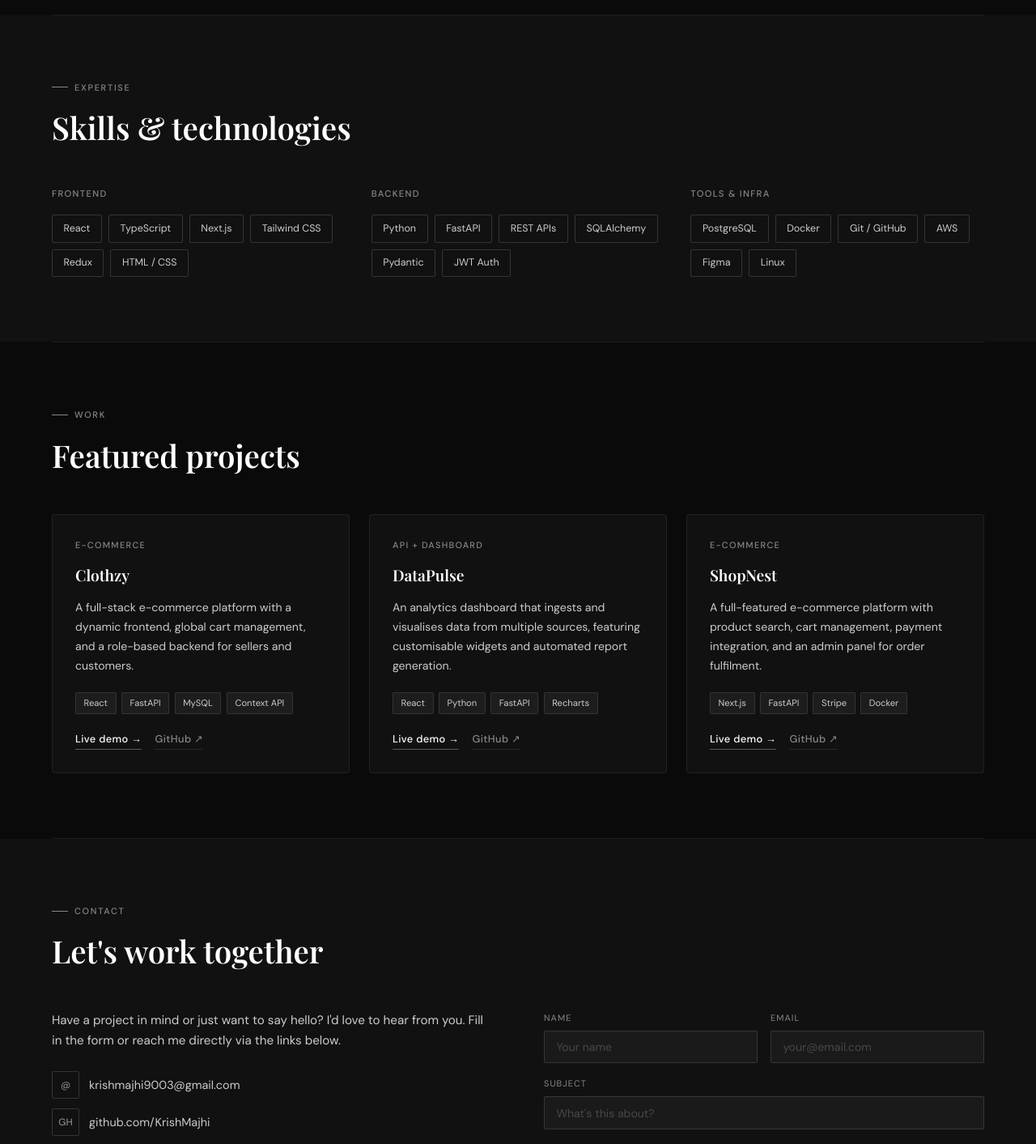
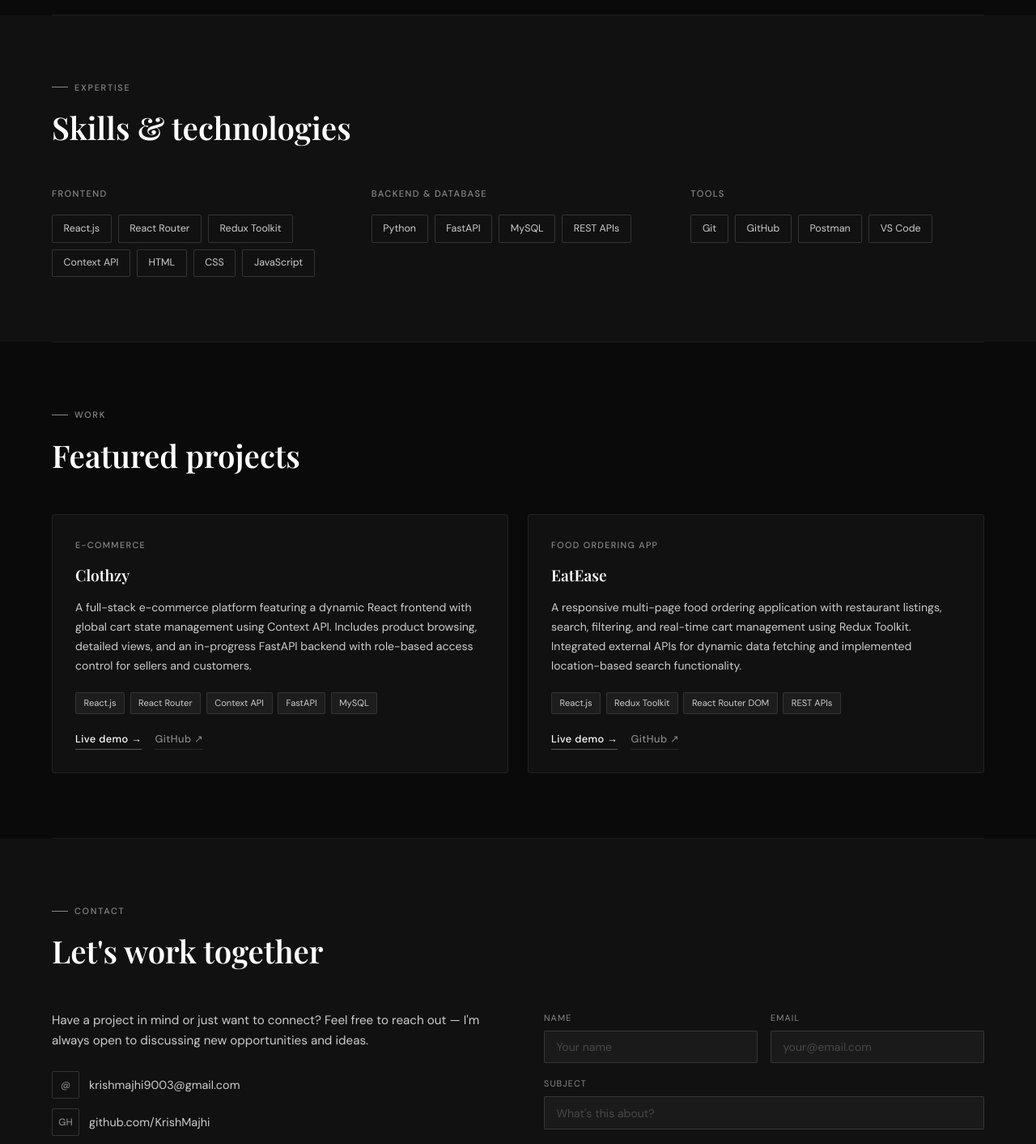
Before and after one commit to KrishMajhi/Portfolio, a React (Vite) app: page / in a window 1280 px wide. Shown: the part 1330-2743 px from the top of the page at 81% size. Built offline with nearby package versions, Linux system fonts and the light colour scheme.

Commit message:
changees in data file,changed in projects and skills section

```diff
--- a/src/data.js
+++ b/src/data.js
@@ -6,6 +6,7 @@
 
 // import myPhoto from './assets/code_cat.png'
 import myPhoto from "./assets/pfp2.png";
+
 // ─── PERSONAL INFO ──────────────────────────────────────────
 export const PERSON = {
   // Your full name (used in Navbar logo, Hero, Footer)
@@ -15,22 +16,16 @@ export const PERSON = {
   role: "Full Stack Developer",
 
   // One-line italic tagline below your name
-  tagline: "Crafting seamless experiences, from pixel to API.",
+  tagline: "Building scalable web apps with clean architecture and real-world impact.",
 
   // 2–3 sentence bio shown in the hero section
   heroBio:
-    "I build elegant, high-performance web applications using React on the frontend and FastAPI on the backend — with a focus on clean architecture and delightful user experiences.",
+    "I build modern, high-performance web applications using React on the frontend and FastAPI on the backend. I focus on writing clean, maintainable code and creating seamless user experiences. Passionate about solving real-world problems through scalable and efficient solutions.",
 
   // Status badge shown on the avatar card (set to null to hide)
   availabilityBadge: "Open to opportunities",
 
   // ── PROFILE PICTURE ──────────────────────────────────────
-  // Option A – use a URL:
-  //   avatarUrl: 'https://your-image-hosting.com/photo.jpg',
-  // Option B – put your image in /src/assets/ and import it:
-  //   import myPhoto from './assets/photo.jpg'   ← top of this file
-  //   avatarUrl: myPhoto,
-  // Option C – leave null to show initials instead
   avatarUrl: myPhoto,
 
   // Initials shown when avatarUrl is null
@@ -38,7 +33,6 @@ export const PERSON = {
 };
 
 // ─── NAVIGATION LINKS ───────────────────────────────────────
-// Add / remove / reorder nav items here
 export const NAV_LINKS = [
   { label: "About", href: "#about" },
   { label: "Skills", href: "#skills" },
@@ -48,118 +42,101 @@ export const NAV_LINKS = [
 
 // ─── ABOUT SECTION ──────────────────────────────────────────
 export const ABOUT = {
-  // Array of paragraphs — add or remove as needed
   paragraphs: [
-    "Hi, I'm Krish — a passionate full-stack developer with a love for building products that solve real problems. I specialise in creating responsive, accessible frontends with React and robust, scalable backends with Python and FastAPI.",
-    "When I'm not coding, you'll find me exploring new frameworks, contributing to open source, or sketching out ideas for side projects. I believe that great software is both technically sound and a joy to use.",
-    "Currently available for freelance work and full-time opportunities.",
+    "Hi, I'm Krish — a passionate full-stack developer focused on building scalable and user-friendly applications. I specialise in creating responsive frontends with React and developing efficient backend systems using FastAPI.",
+
+    "I enjoy working on real-world projects that challenge my problem-solving skills and help me grow as a developer. My approach combines clean architecture, performance optimisation, and intuitive design.",
+
+    "Currently, I’m actively looking for freelance and full-time opportunities where I can contribute, learn, and build impactful products.",
   ],
 
-  // Stats shown to the right of the bio
   stats: [
-    { number: "15+", label: "Projects completed" },
-    { number: "3+", label: "Years experience" },
-    { number: "8+", label: "Happy clients" },
+    { number: "2+", label: "Major projects" },
+    { number: "3+", label: "Years learning & building" },
+    { number: "100%", label: "Focus on growth" },
   ],
 };
 
 // ─── SKILLS SECTION ─────────────────────────────────────────
-// Add groups or individual pills freely
 export const SKILL_GROUPS = [
   {
     heading: "Frontend",
     pills: [
-      "React",
-      "TypeScript",
-      "Next.js",
-      "Tailwind CSS",
-      "Redux",
-      "HTML / CSS",
+      "React.js",
+      "React Router",
+      "Redux Toolkit",
+      "Context API",
+      "HTML",
+      "CSS",
+      "JavaScript",
     ],
   },
   {
-    heading: "Backend",
+    heading: "Backend & Database",
     pills: [
       "Python",
       "FastAPI",
+      "MySQL",
       "REST APIs",
-      "SQLAlchemy",
-      "Pydantic",
-      "JWT Auth",
     ],
   },
   {
-    heading: "Tools & infra",
-    pills: ["PostgreSQL", "Docker", "Git / GitHub", "AWS", "Figma", "Linux"],
+    heading: "Tools",
+    pills: [
+      "Git",
+      "GitHub",
+      "Postman",
+      "VS Code",
+    ],
   },
 ];
 
 // ─── PROJECTS SECTION ───────────────────────────────────────
-// Each project: tag, name, description, tech stack, links
 export const PROJECTS = [
   {
     tag: "E-COMMERCE",
     name: "Clothzy",
     description:
-      "A full-stack e-commerce platform with a dynamic frontend, global cart management, and a role-based backend for sellers and customers.",
-    stack: ["React", "FastAPI", "MySQL", "Context API"],
-    // ── SET YOUR LINKS HERE ──────────────────────────────────
-    liveUrl: "https://clothzy-one.vercel.app/", // Replace '#' with your live demo URL
-    githubUrl: "https://github.com/KrishMajhi/Clothzy-E-commerce-Platform-.git", // Replace '#' with your GitHub repo URL
-    // Set either to null to hide that link
-    // liveUrl: null,
-    // githubUrl: null,
+      "A full-stack e-commerce platform featuring a dynamic React frontend with global cart state management using Context API. Includes product browsing, detailed views, and an in-progress FastAPI backend with role-based access control for sellers and customers.",
+
+    stack: ["React.js", "React Router", "Context API", "FastAPI", "MySQL"],
+
+    liveUrl: "https://clothzy-one.vercel.app/",
+    githubUrl:
+      "https://github.com/KrishMajhi/Clothzy-E-commerce-Platform-.git",
   },
   {
-    tag: "API + Dashboard",
-    name: "DataPulse",
+    tag: "FOOD ORDERING APP",
+    name: "EatEase",
     description:
-      "An analytics dashboard that ingests and visualises data from multiple sources, featuring customisable widgets and automated report generation.",
-    stack: ["React", "Python", "FastAPI", "Recharts"],
+      "A responsive multi-page food ordering application with restaurant listings, search, filtering, and real-time cart management using Redux Toolkit. Integrated external APIs for dynamic data fetching and implemented location-based search functionality.",
+
+    stack: ["React.js", "Redux Toolkit", "React Router DOM", "REST APIs"],
+
     liveUrl: "#",
     githubUrl: "#",
   },
-  {
-    tag: "E-Commerce",
-    name: "ShopNest",
-    description:
-      "A full-featured e-commerce platform with product search, cart management, payment integration, and an admin panel for order fulfilment.",
-    stack: ["Next.js", "FastAPI", "Stripe", "Docker"],
-    liveUrl: "#",
-    githubUrl: "#",
-  },
-  // ── ADD MORE PROJECTS BELOW ──────────────────────────────
-  // {
-  //   tag: 'Mobile App',
-  //   name: 'My New Project',
-  //   description: 'Short description of what it does.',
-  //   stack: ['React Native', 'Node.js'],
-  //   liveUrl: 'https://myapp.com',
-  //   githubUrl: 'https://github.com/you/myapp',
-  // },
 ];
 
 // ─── CONTACT SECTION ────────────────────────────────────────
 export const CONTACT = {
-  // Intro text above the links
   intro:
-    "Have a project in mind or just want to say hello? I'd love to hear from you. Fill in the form or reach me directly via the links below.",
+    "Have a project in mind or just want to connect? Feel free to reach out — I'm always open to discussing new opportunities and ideas.",
 
-  // Social / contact links — set url to null to hide a link
   links: [
     {
       icon: "@",
-      label: "krishmajhi9003@gmail.com", // ← replace with your email
-      url: "mailto:krishmajhi9003@gmail.com", // ← replace with your email
+      label: "krishmajhi9003@gmail.com",
+      url: "mailto:krishmajhi9003@gmail.com",
     },
     {
       icon: "GH",
-      label: "github.com/KrishMajhi", // ← replace with your GitHub username
+      label: "github.com/KrishMajhi",
       url: "https://github.com/KrishMajhi",
     },
     {
       icon: "in",
-      label: "linkedin.com/in/krish-majhi", // ← replace with your LinkedIn
+      label: "linkedin.com/in/krish-majhi",
       url: "https://linkedin.com/in/krish-majhi",
     },
   ],
```
